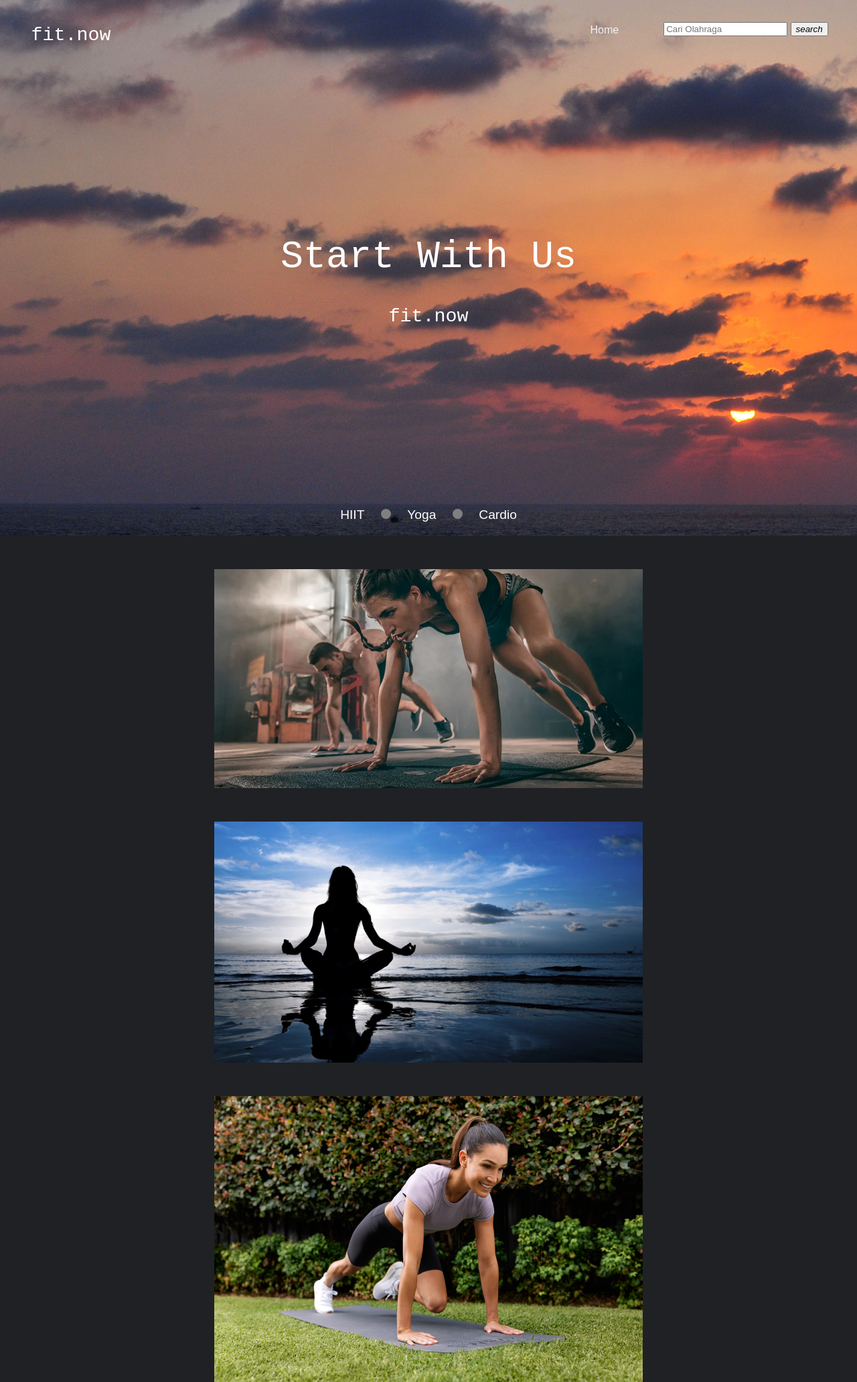
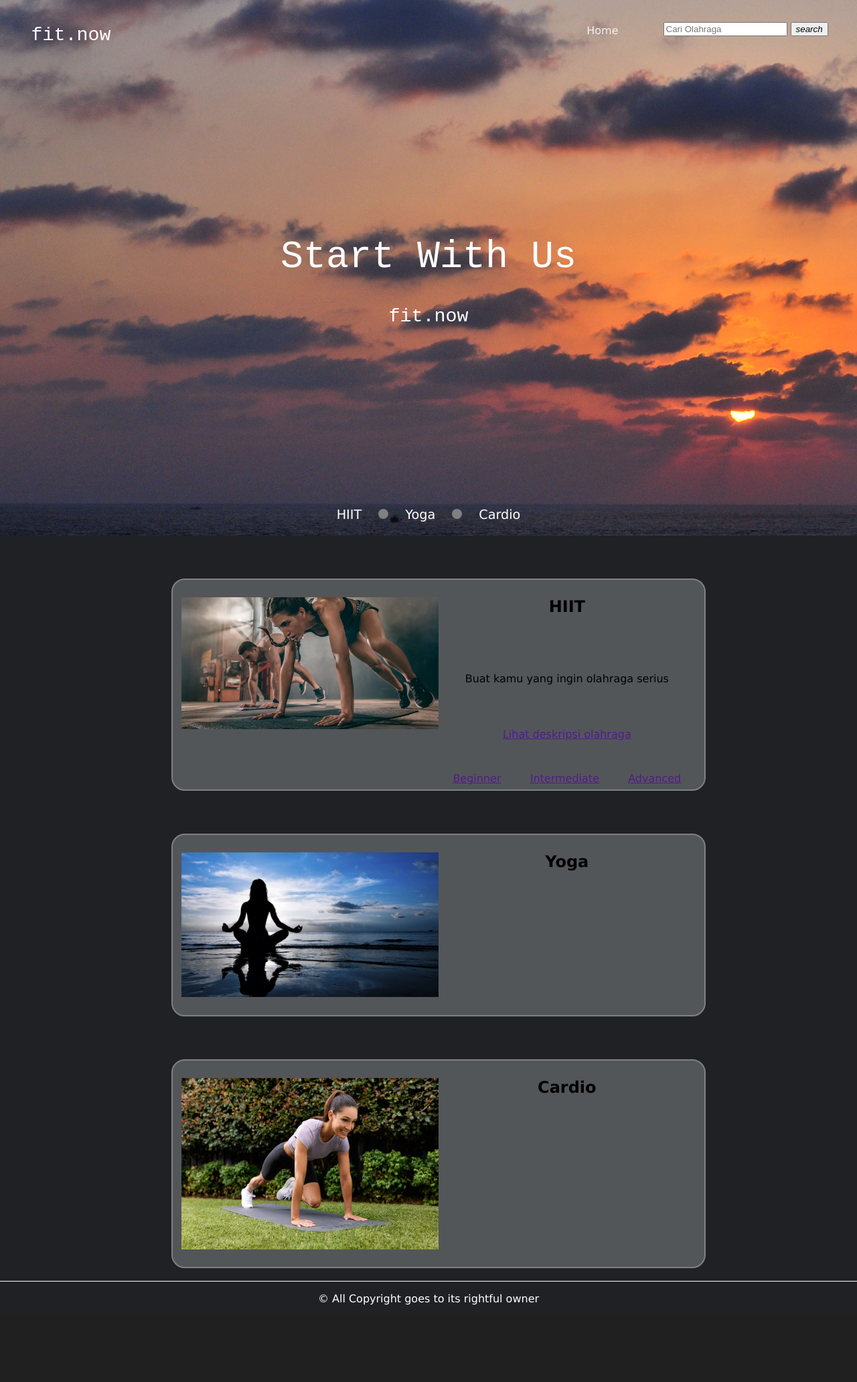
Before and after one commit to Adiatmaja/MiniProject-ProgWeb, a PHP site: page / in a window 1280 px wide. Shown: the whole page at 67% size. After the commit the page ends 1965 px from the top, so only its background shows below. Run offline with PHP 8.4, Linux system fonts and the light colour scheme.

Commit message:
Add files via upload

```diff
--- a/index.css
+++ b/index.css
@@ -1,6 +1,6 @@
 body{
     background-color: rgb(32,33,36);
-    font-family: sans-serif;
+    font-family: 'Lucida Sans', 'Lucida Sans Regular', 'Lucida Grande', 'Lucida Sans Unicode', Geneva, Verdana, sans-serif;
     margin: 0;
     padding: 0;
 }
@@ -43,6 +43,27 @@ body{
     align-items: baseline;
     justify-content: space-around;
     overflow: hidden;
+}
+.contain{
+    width: 60%;
+    margin: 5% 20% 0% 20%;
+    padding: 0.5% 1%;
+    display: table;
+    border: 2px solid grey;
+    border-radius: 20px;
+    background-color: #525659;
+    text-align: center;
+}
+.description {
+    width: auto;
+    height: 300px;
+    display: flex;
+    flex-direction: column;
+    justify-content: space-between;
+}
+.levels {
+    display: flex;
+    justify-content: space-around;
 }
 .video-background {
     position: absolute;
@@ -108,11 +129,10 @@ div .domain {
     display: inline-block;
 }
 img.hiit{
-    display: block;
     width: 50%;
-    margin: auto;
-    padding-top: 50px;
+    margin: 20px auto;
     transition: 0.2s;
+    float: left;
 }
 img.hiit:hover {
     background-color: black;
@@ -120,11 +140,10 @@ img.hiit:hover {
     transition: 0.2s;
 }
 img.yoga{
-    display: block;
     width: 50%;
-    margin: auto;
-    padding-top: 50px;
+    margin: 20px auto;
     transition: 0.2s;
+    float: left;
 }
 img.yoga:hover {
     background-color: black;
@@ -132,14 +151,19 @@ img.yoga:hover {
     transition: 0.2s;
 }
 img.cardio{
-    display: block;
     width: 50%;
-    margin: auto;
-    padding-top: 50px;
+    margin: 20px auto;
     transition: 0.2s;
+    float: left;
 }
 img.cardio:hover {
     background-color: black;
     opacity: 25%;
     transition: 0.2s;
 }
+footer{
+    text-align: center;
+    bottom: 0px;
+    border-top: 1px solid white;
+    color:white;
+}
--- a/index.html
+++ b/index.html
@@ -11,7 +11,6 @@
     <header>
         <div class="container">
             <div class="video-background">
-                <!-- <video autoplay loop muted src="assets/bg.mp4"></video> -->
                 <img src="assets/bg.jfif" alt="">
             </div>
             <div class="header">
@@ -19,7 +18,7 @@
                     fit.now
                 </div>
                 <div class="header-kanan">
-                    <a href="">Home</a>
+                    <a href="/MiniProject-ProgWeb-main (1)/index.html">Home</a>
                     <div class="searchBox">
                         <input class="searchInput"type="text" name="" placeholder="Cari Olahraga">
                         <button class="searchButton" href="#">
@@ -45,17 +44,33 @@
         </div>
 
     </header>
-    <div>
+    <div class="content">
+
+    </div>
+    <div class="contain">
         <a href=""><img class="hiit" src="assets/hiit.webp"></a>
+        <div class="description">
+            <h2>HIIT</h2>
+            <p>Buat kamu yang ingin olahraga serius</p>
+            <a href="">Lihat deskripsi olahraga</a>
+            <div class="levels">
+                <a href="">Beginner</a>
+                <a href="">Intermediate</a>
+                <a href="">Advanced</a>
+            </div>
+        </div>
     </div>
-    <div>
-        <a href=""><img class="yoga" src="assets/yoga.webp"></a>
+    <div class="contain">
+        <a href="Yoga.html"><img class="yoga" src="assets/yoga.webp"></a>
+        <h2>Yoga</h2>
     </div>
-    <div>
+    <div class="contain">
         <a href=""><img class="cardio" src="assets/cardio.jpg"></a>
+        <h2>Cardio</h2>
     </div>
+    <br>
     <footer>
-
+        <p>© All Copyright goes to its rightful owner</p>
     </footer>
 </body>
 </html>
```
Also changed, not shown: template.css (added, +148 -0 lines), template.html (added, +79 -0 lines).
